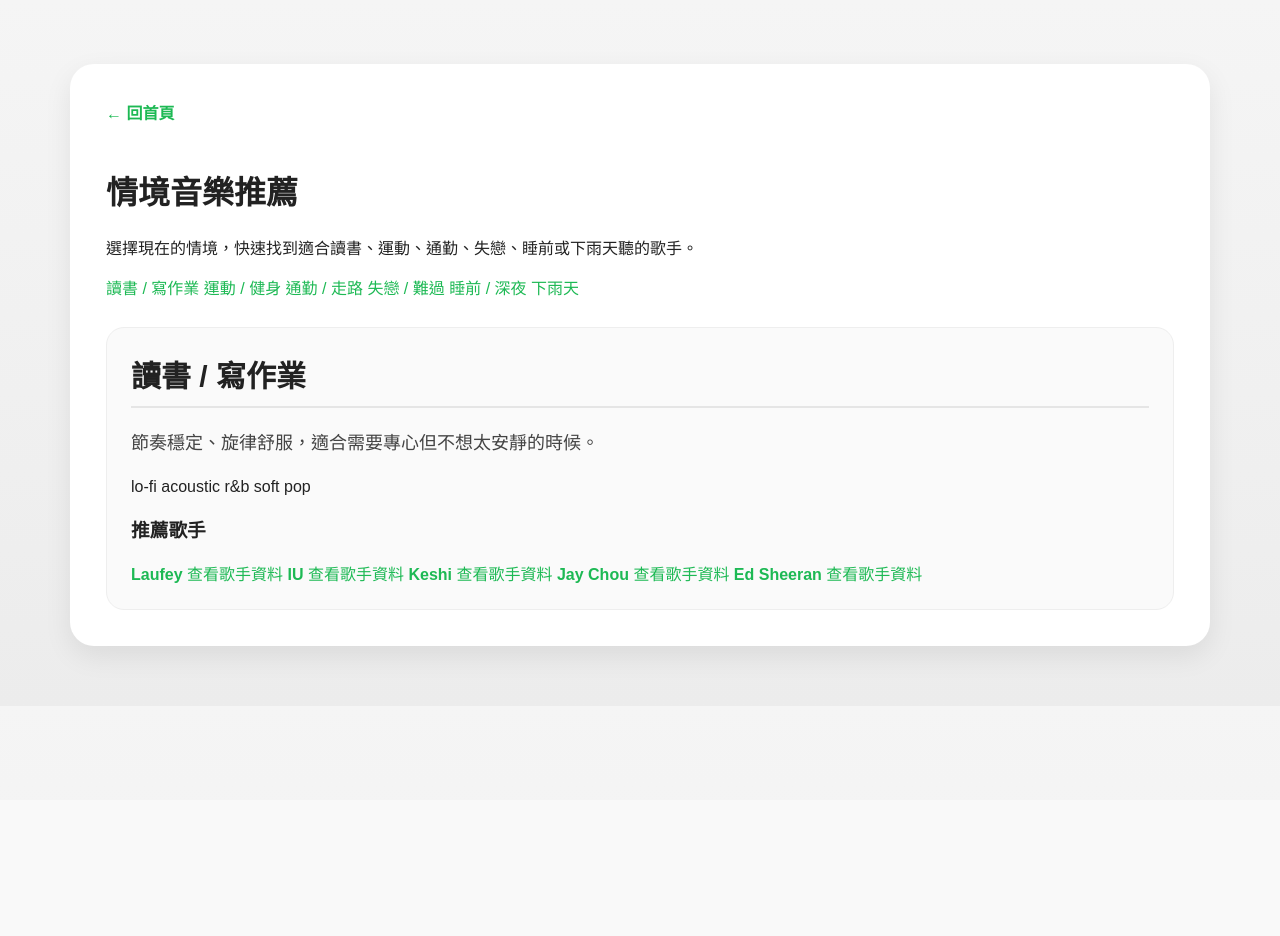
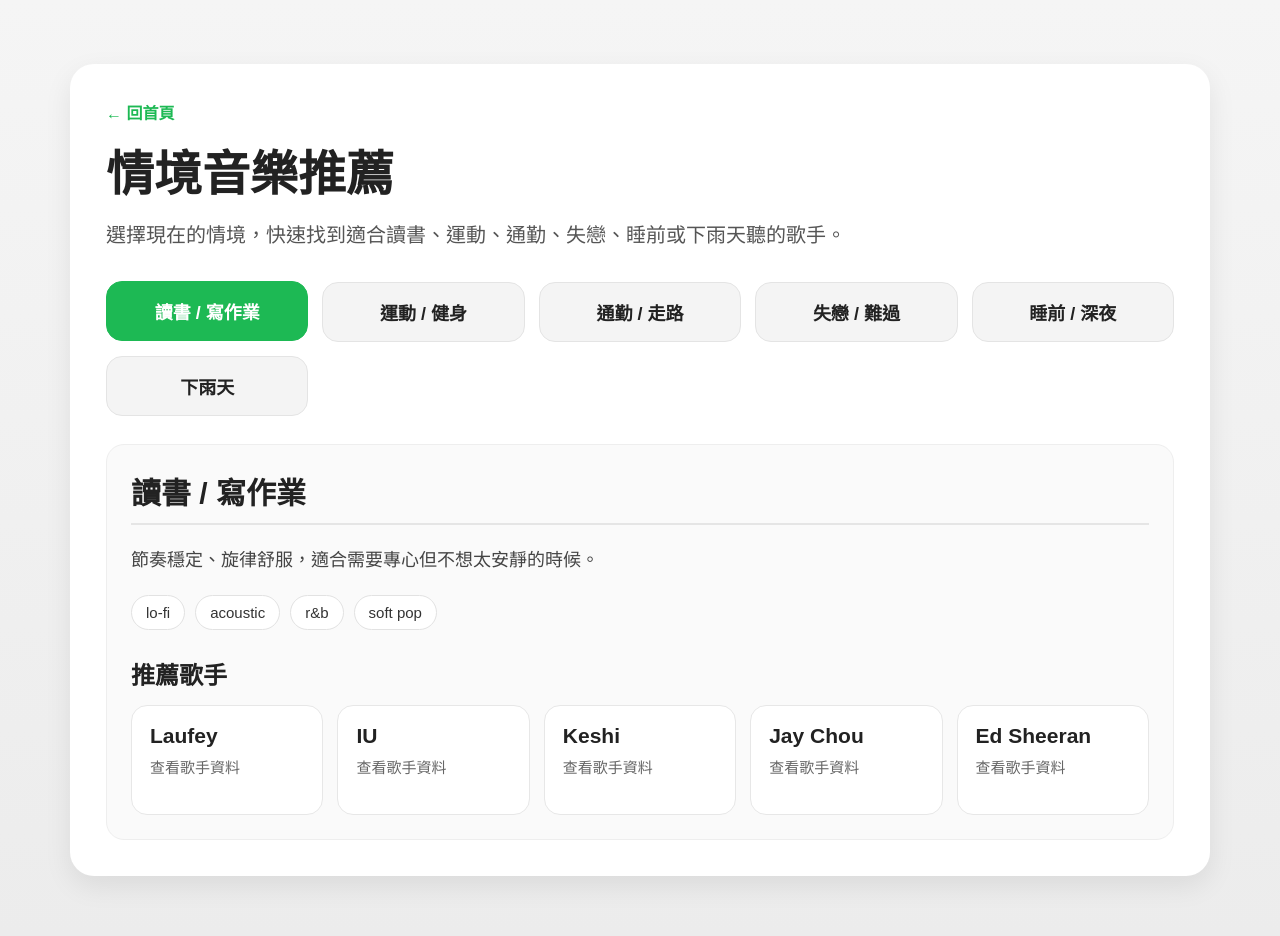
Before and after one commit to rong-kevin/my-first-python-project, a Flask app: page /mood?type=study in a window 1280 px wide. Before the commit the page ends 706 px from the top, so only its background shows below. Run offline with Flask 3, Linux system fonts and the light colour scheme.

Commit message:
Style mood recommendation page

```diff
--- a/static/style.css
+++ b/static/style.css
@@ -99,6 +99,16 @@ body {
 .secondary-btn:hover {
     background-color: #e2e2e2;
     transform: translateY(-1px);
+}
+
+.mood-btn {
+    background: #222;
+    color: white;
+}
+
+.mood-btn:hover {
+    background: #000;
+    color: white;
 }
 
 .popular-searches {
@@ -288,6 +298,108 @@ li {
     gap: 24px;
 }
 
+/* ===== 情境推薦頁 ===== */
+.mood-header h1 {
+    margin: 0 0 14px;
+    font-size: 48px;
+    line-height: 1.2;
+}
+
+.mood-header p {
+    margin: 0;
+    color: #555;
+    font-size: 20px;
+    line-height: 1.7;
+}
+
+.mood-options {
+    display: grid;
+    grid-template-columns: repeat(auto-fit, minmax(180px, 1fr));
+    gap: 14px;
+    margin-top: 30px;
+}
+
+.mood-option {
+    background: #f4f4f4;
+    color: #222;
+    border: 1px solid #e4e4e4;
+    border-radius: 16px;
+    padding: 16px 18px;
+    text-align: center;
+    font-size: 18px;
+    font-weight: 700;
+    transition: 0.2s ease;
+}
+
+.mood-option:hover,
+.mood-option.active {
+    background: #1db954;
+    border-color: #1db954;
+    color: white;
+    text-decoration: none;
+    transform: translateY(-1px);
+}
+
+.mood-result h3 {
+    margin: 26px 0 14px;
+    font-size: 24px;
+}
+
+.mood-tags {
+    display: flex;
+    flex-wrap: wrap;
+    gap: 10px;
+    margin-top: 18px;
+}
+
+.mood-tags span {
+    background: white;
+    border: 1px solid #e2e2e2;
+    border-radius: 999px;
+    color: #333;
+    padding: 8px 14px;
+    font-size: 15px;
+}
+
+.recommendation-grid {
+    display: grid;
+    grid-template-columns: repeat(auto-fit, minmax(180px, 1fr));
+    gap: 14px;
+}
+
+.recommendation-card {
+    background: white;
+    border: 1px solid #e7e7e7;
+    border-radius: 16px;
+    color: #222;
+    display: flex;
+    flex-direction: column;
+    gap: 8px;
+    min-height: 110px;
+    padding: 18px;
+    transition: 0.2s ease;
+}
+
+.recommendation-card strong {
+    font-size: 21px;
+}
+
+.recommendation-card span {
+    color: #666;
+    font-size: 15px;
+}
+
+.recommendation-card:hover {
+    border-color: #1db954;
+    box-shadow: 0 8px 18px rgba(29, 185, 84, 0.14);
+    text-decoration: none;
+    transform: translateY(-2px);
+}
+
+.mood-empty {
+    text-align: center;
+}
+
 @media (max-width: 900px) {
     .hero-card {
         padding: 30px;
@@ -316,4 +428,12 @@ li {
     .search-box input {
         min-width: 100%;
     }
+
+    .mood-header h1 {
+        font-size: 36px;
+    }
+
+    .mood-header p {
+        font-size: 18px;
+    }
 }
```
